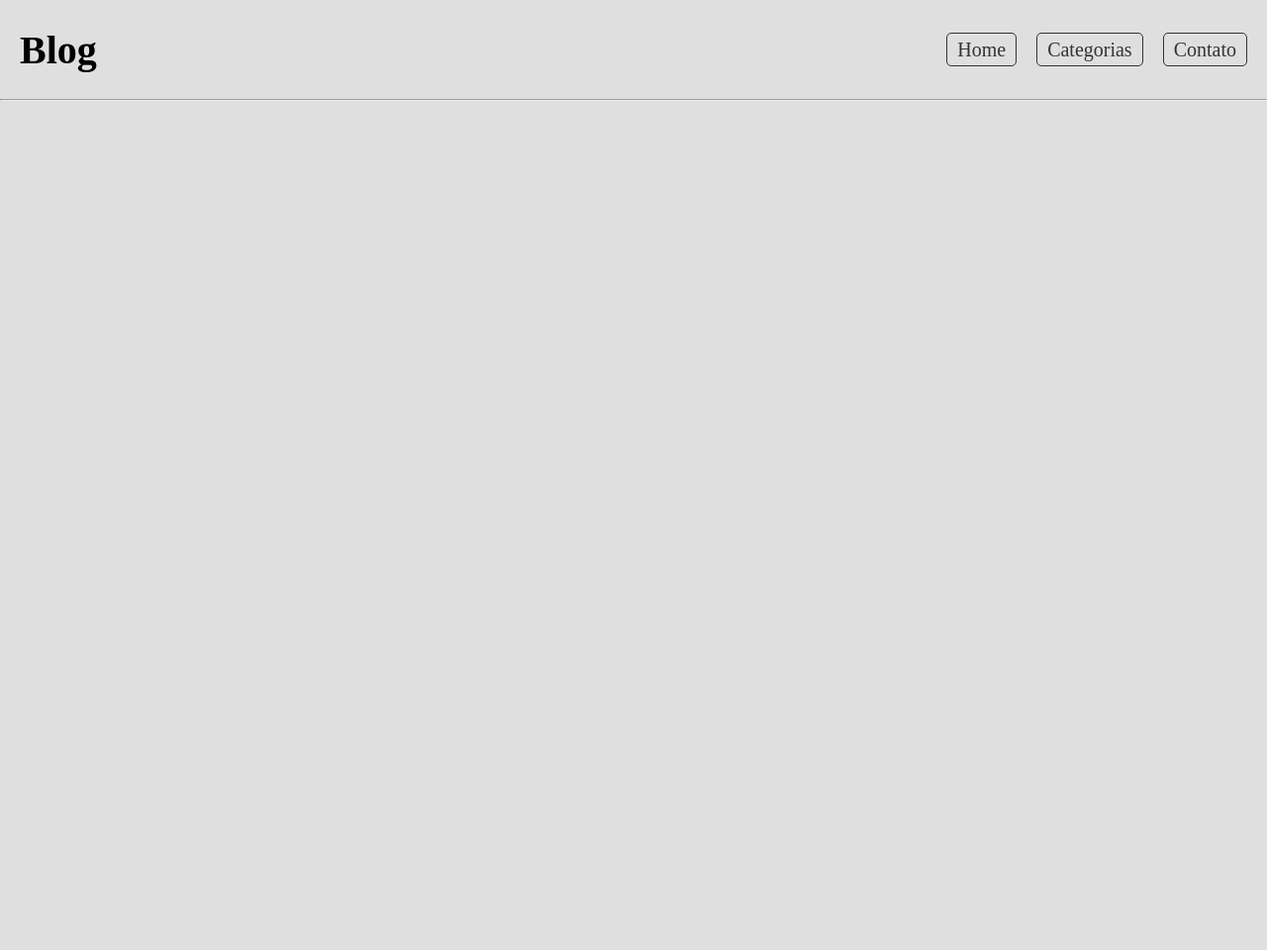
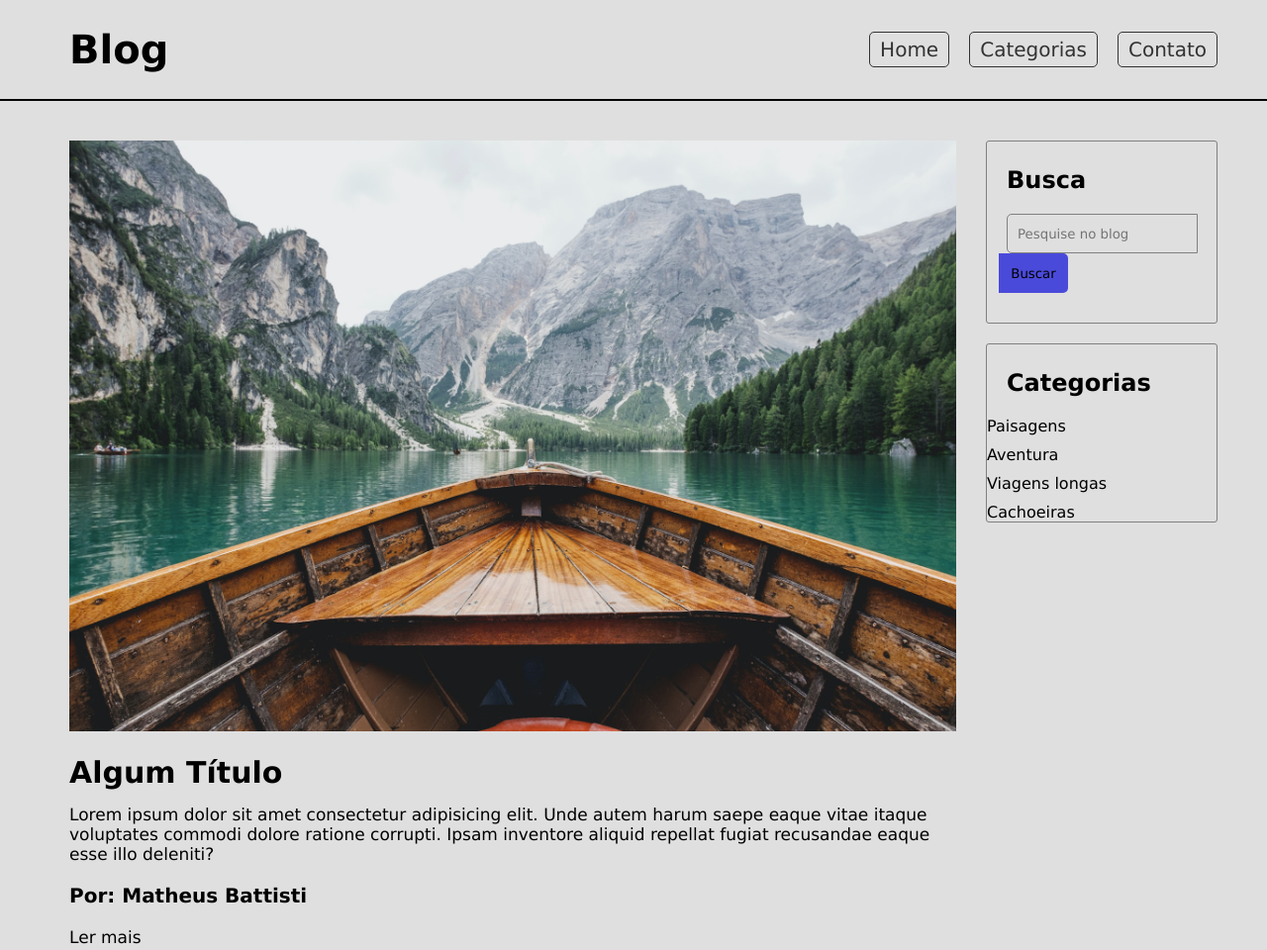
Before and after one commit to LucasSbn/Blog, a plain HTML site: page index.html in a window 1280 px wide. Shown: the top 960 px of the page at 99% size. Before the commit the page ends 800 px from the top, so only its background shows below. Drawn offline with Linux system fonts and the light colour scheme.

Commit message:
att html

```diff
--- a/css/style.css
+++ b/css/style.css
@@ -2,10 +2,16 @@
     margin: 0;
     padding: 0;
     box-sizing: border-box;
+    font-family: Verdana;
 }
 
 body{
     background-color: #dfdfdf;
+}
+
+section{
+    display: flex;
+    flex-direction: column;
 }
 
 header {
@@ -19,6 +25,10 @@ header {
     align-items: center;
 }
 
+#hrHeader{
+    border: 1.5px solid;
+}
+
 ul {
     list-style: none;
     display: flex;
@@ -26,6 +36,10 @@ ul {
 
 li {
     margin-right: 20px;
+}
+
+#contact{
+    margin-right: 30px;
 }
 
 li a {
@@ -45,7 +59,7 @@ li a:hover {
 }
 
 header h1{
-    margin-left: 20px;
+    margin-left: 70px;
     transition: 0.5s;
 }
 
@@ -53,3 +67,136 @@ header h1:hover{
     font-size: 50px;
     text-shadow: 2px 2px 3px black;
 }
+
+.image-container{
+    display: flex;
+    align-items: flex-start;
+
+    margin-left: 70px;
+
+    max-width: 70%;
+    height: 1000px;
+
+    /* background-color: red; */
+}
+
+.image-container figure img{
+    max-width: 100%;
+}
+
+.description-image h1{
+    margin: 20px 0 15px;
+    font-size: 30px;
+    max-width: 220px;
+    transition: 0.5s
+}
+.three_image .description-image h1{
+    max-width: 310px;
+}
+
+.description-image h1:hover{
+    color: white;
+    text-shadow: 2px 2px 3px rgb(60, 60, 236);
+    cursor: pointer ;
+}
+
+.description-image p{
+    font-size: 17px;
+}
+
+#read_more{
+    margin-bottom: 40px;
+    max-width: 75px;
+    transition: 0.5s;
+}
+
+.description-image #read_more:hover{
+    color: rgb(60, 60, 236);
+    cursor: pointer;
+    text-decoration: underline;
+}
+
+.description-image h3{
+    font-size: 20px;
+    margin: 20px 0;
+}
+
+.main_container{
+    margin-top: 40px;
+    display: flex;
+}
+
+.search_container{
+    border: 1px solid gray;
+    margin: 0 50px 20px 30px;
+    border-radius: 3px;
+}
+
+.navbar_container{
+    width: 25%;
+}
+
+.defaut_container_navbar{
+    margin-left: 20px;
+}
+
+.defaut_container_navbar h2{
+    margin: 25px 0 20px 0;
+}
+
+.defaut_container_navbar input, .defaut_container_navbar button{
+    height: 40px;
+    background-color: #dfdfdf;
+}
+
+.defaut_container_navbar button{
+    margin-left: -8px;
+    border-radius: 0 5px 5px 0;
+    border: none;
+    background-color: rgb(74, 74, 218);
+
+    width: 70px;
+
+    cursor: pointer;
+    transition: 0.5s;
+}
+
+.defaut_container_navbar button:hover{
+    color: white;
+    text-shadow: 2px 2px 3px black;
+}
+
+.defaut_container_navbar input{
+    border-radius: 5px 0 0 5px;
+
+    background-color: transparent;
+    padding: 10px;
+
+    border: 1px solid gray;
+    outline: none;
+}
+
+#button_search_container{
+    margin-bottom: 30px;
+}
+
+#container_categories{
+    margin: 0 50px 20px 10px;
+    border-radius: 3px;
+}
+
+.defaut_container_navbar .categories_container{
+    border: 1px solid gray;
+}
+
+.defaut_container_navbar .categories_container ul{
+    display: block;
+}
+
+.defaut_container_navbar .categories_container ul li{
+    margin-top: 10px;
+}
+
+.defaut_container_navbar .categories_container h2{
+    margin-left: 20px;
+}
--- a/index.html
+++ b/index.html
@@ -11,12 +11,73 @@
     <header>
         <h1>Blog</h1>
             <ul>
-                <li> <a href="#">Home</a></li>
+                <li><a href="#">Home</a></li>
                 <li><a href="#">Categorias</a></li>
-                <li><a href="#">Contato</a></li>
+                <li><a href="#" id="contact">Contato</a></li>
             </ul>
     </header>
-    <hr>
+    <hr id="hrHeader">
+    <div class="main_container">
+        <section class="image-container">
+            <div class="first-image">
+                <figure>
+                    <img src="img/f1.jpg" alt="First image">
+                </figure>
+                <div class="description-image">
+                    <h1>Algum Título</h1>
+                    <p>Lorem ipsum dolor sit amet consectetur adipisicing elit. Unde autem harum saepe eaque vitae itaque voluptates commodi dolore ratione corrupti. Ipsam inventore aliquid repellat fugiat recusandae eaque esse illo deleniti?</p>
+                    <h3>Por: Matheus Battisti</h3>
+                    <p id="read_more">Ler mais</p>
+                </div>
+            </div>
+            <div class="Second-image">
+                <figure>
+                    <img src="img/f2.jpg" alt="Second image">
+                </figure>
+                <div class="description-image">
+                    <h1>Outro título</h1>
+                    <p>Lorem ipsum dolor sit, amet consectetur adipisicing elit. Esse suscipit perspiciatis illo mollitia pariatur ipsam, hic, sed voluptas magni modi reprehenderit sequi praesentium provident cupiditate aliquam ducimus, maiores eum odio.</p>
+                    <h3>Por: Matheus Battisti</h3>
+                    <p id="read_more">Ler mais</p>
+                </div>
+            </div>
+            <div class="three_image">
+                <figure>
+                    <img src="img/f3.jpg" alt="Three image">
+                </figure>
+                <div class="description-image">
+                    <h1>Mais um blog post</h1>
+                    <p>Lorem ipsum dolor sit amet consectetur, adipisicing elit. Voluptate harum ut, laudantium doloribus eligendi sunt molestias error, voluptatibus, neque necessitatibus blanditiis culpa. Sit placeat nesciunt quaerat corporis tempora! Qui, autem.</p>
+                    <h3>Por: Matheus Battisti</h3>
+                    <p id="read_more"> Ler mais</p>
+                </div>
+            </div>
+        </section>
+        <nav class="navbar_container">
+            <div class="search_container">
+                <div class="defaut_container_navbar">
+                    <h2>Busca</h2>
+                    <input type="text"
+                    name="search-text"
+                    id=""
+                    placeholder="Pesquise no blog">
+                    <button id="button_search_container">Buscar</button>
+                </div>
+
+            </div>
+            <div class="defaut_container_navbar">
+                <div class="categories_container" id="container_categories">
+                    <h2>Categorias</h2>
+                    <ul>
+                        <li>Paisagens</li>
+                        <li>Aventura</li>
+                        <li>Viagens longas</li>
+                        <li>Cachoeiras</li>
+                    </ul>
+                </div>
+            </div>
+        </nav>
+    </div>
 
 </body>
 </html>
```
Also changed, not shown: 1 other file.
